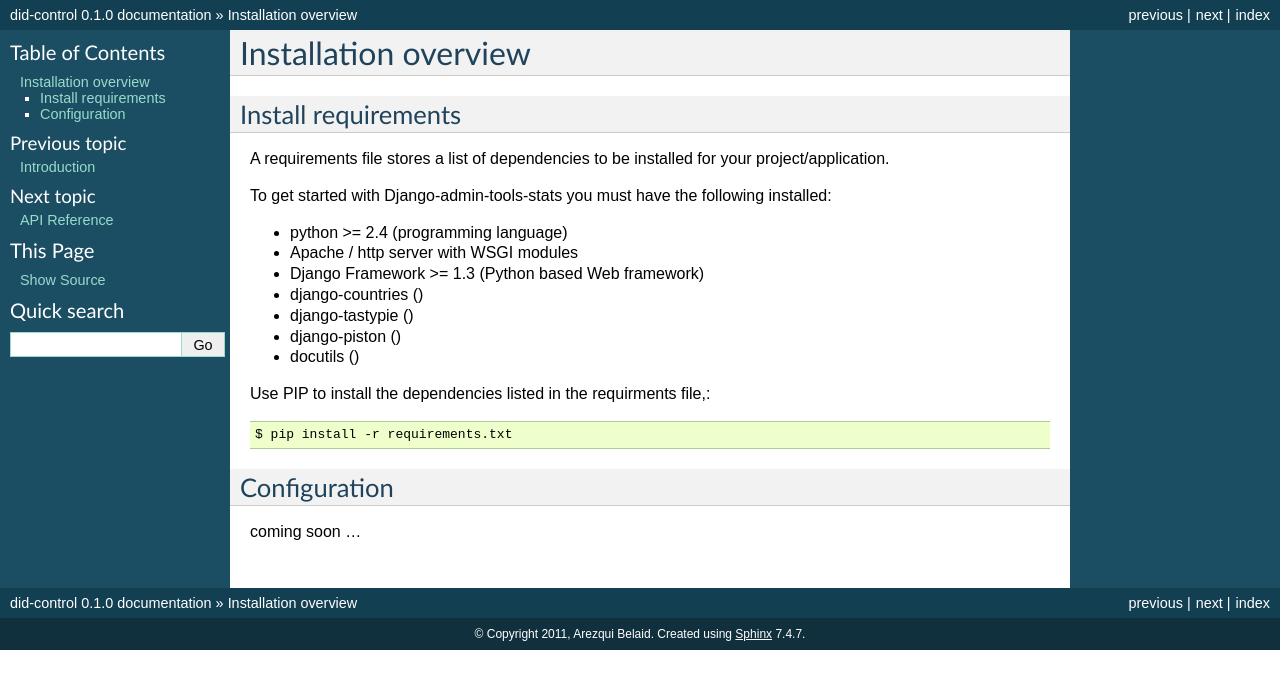
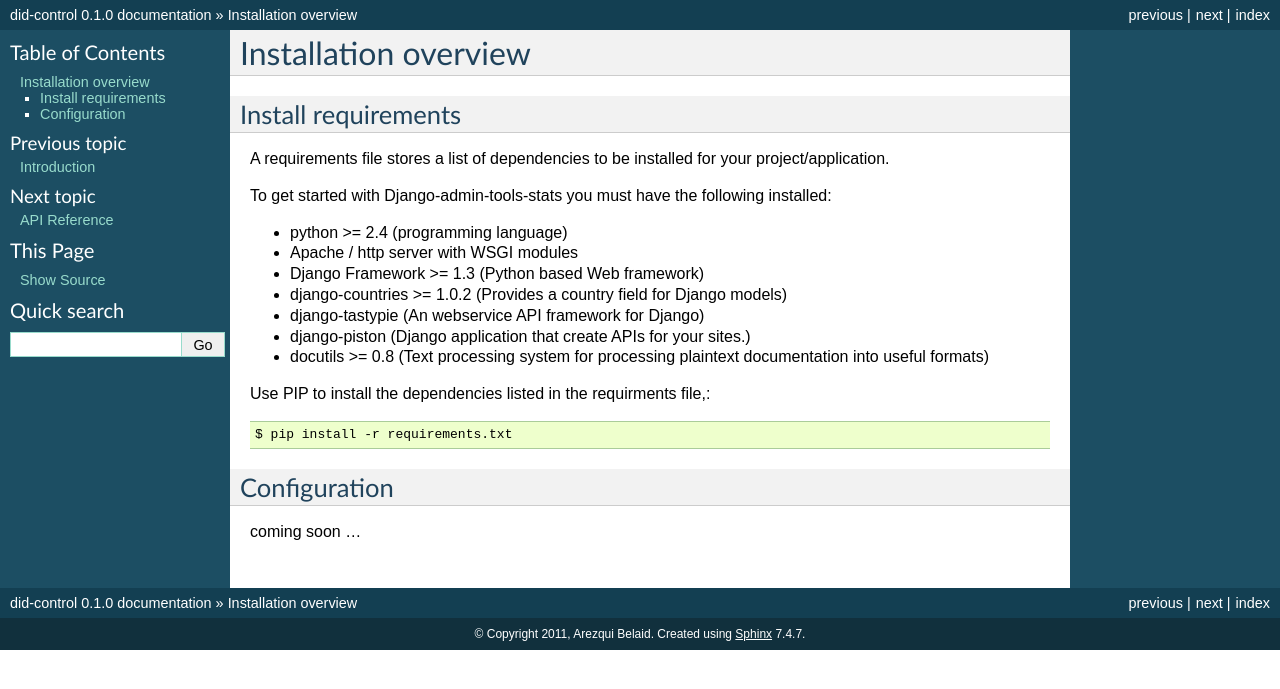
Before and after one commit to Star2Billing/did-control, a Sphinx documentation site: the page built from docs/source/installation-overview.rst, in a window 1280 px wide. Shown: the top 689 px of the page. Built offline with Sphinx 7.4.7, drawn with Linux system fonts in a browser that asks for light colours.

Commit message:
updated doc

```diff
--- a/docs/source/installation-overview.rst
+++ b/docs/source/installation-overview.rst
@@ -16,10 +16,10 @@
 - python >= 2.4 (programming language)
 - Apache / http server with WSGI modules
 - Django Framework >= 1.3 (Python based Web framework)
-- django-countries ()
-- django-tastypie ()
-- django-piston ()
-- docutils ()
+- django-countries >= 1.0.2 (Provides a country field for Django models)
+- django-tastypie (An webservice API framework for Django)
+- django-piston (Django application that create APIs for your sites.)
+- docutils >= 0.8 (Text processing system for processing plaintext documentation into useful formats)
 
 
 Use PIP to install the dependencies listed in the requirments file,::
```
